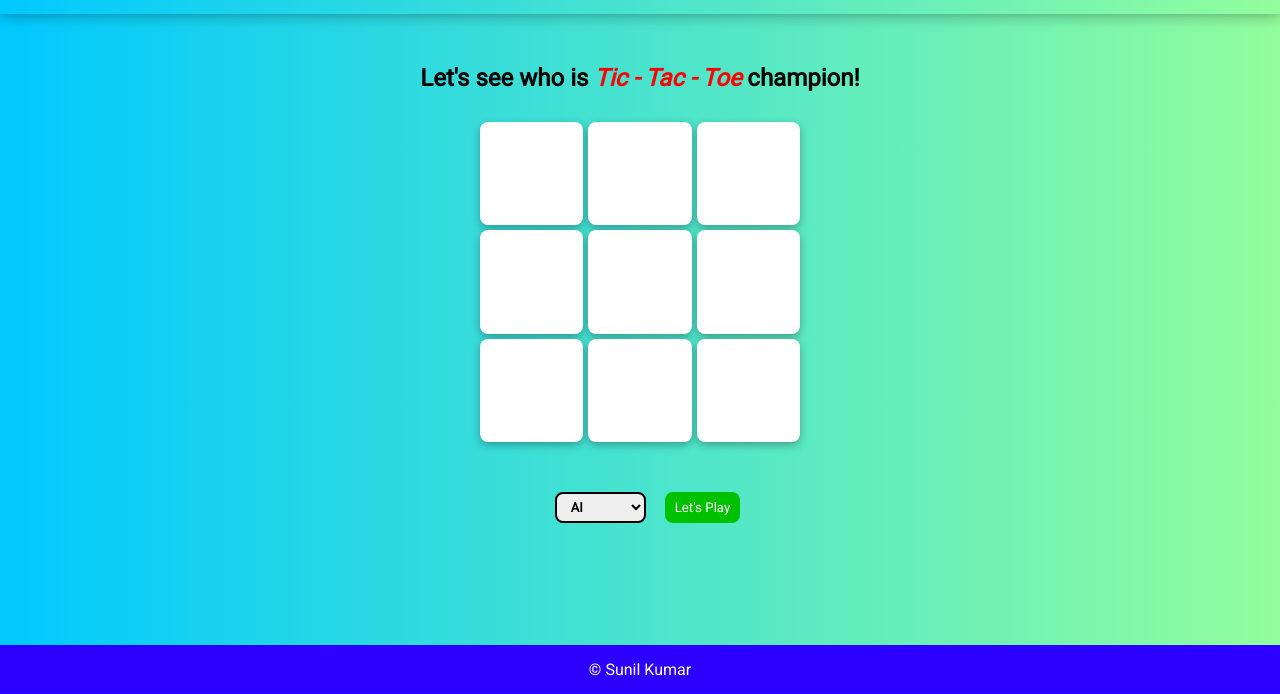
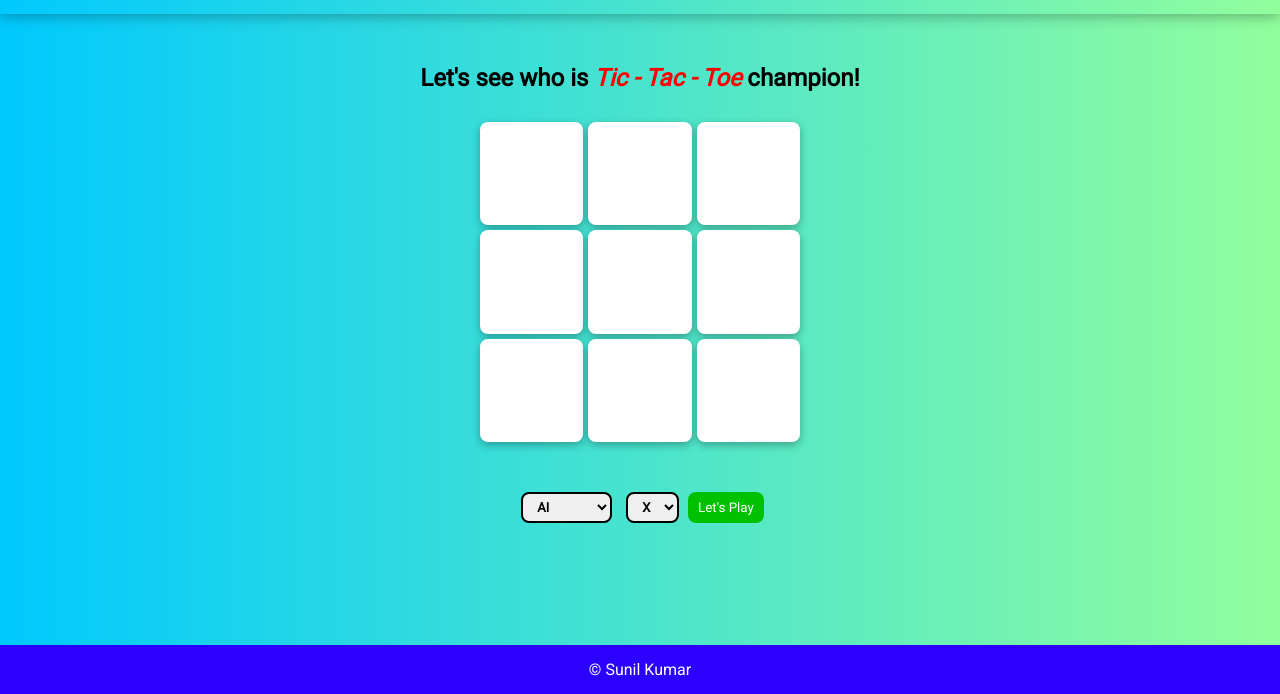
Before and after one commit to sunilk4u/tic-tac-toe, a plain HTML site: page index.html in a window 1280 px wide. Shown: the part 106-800 px from the top of the page. Drawn offline with Linux system fonts and the light colour scheme.

Commit message:
Add cross and nought selection

```diff
--- a/index.html
+++ b/index.html
@@ -31,6 +31,10 @@
                 <option value="AI">AI</option>
                 <option value="Player 2">Player 2</option>
             </select>
+            <select name="symbol" id="symbol" class="symbol-select">
+                <option value="X">X</option>
+                <option value="O">O</option>
+            </select>
             <button class="choose-player">Let's Play</button>
         </div>
     </div>
--- a/style.css
+++ b/style.css
@@ -61,8 +61,8 @@ body {
   line-height: 100px;
   text-align: center;
 }
-.player-select {
-    margin: 0px 15px 0px 15px;
+.player-select, .symbol-select {
+    margin: 0px 5px 0px 5px;
     padding: 5px 10px 5px 10px;
     border: 2px solid black;
     border-radius: 8px;
```
